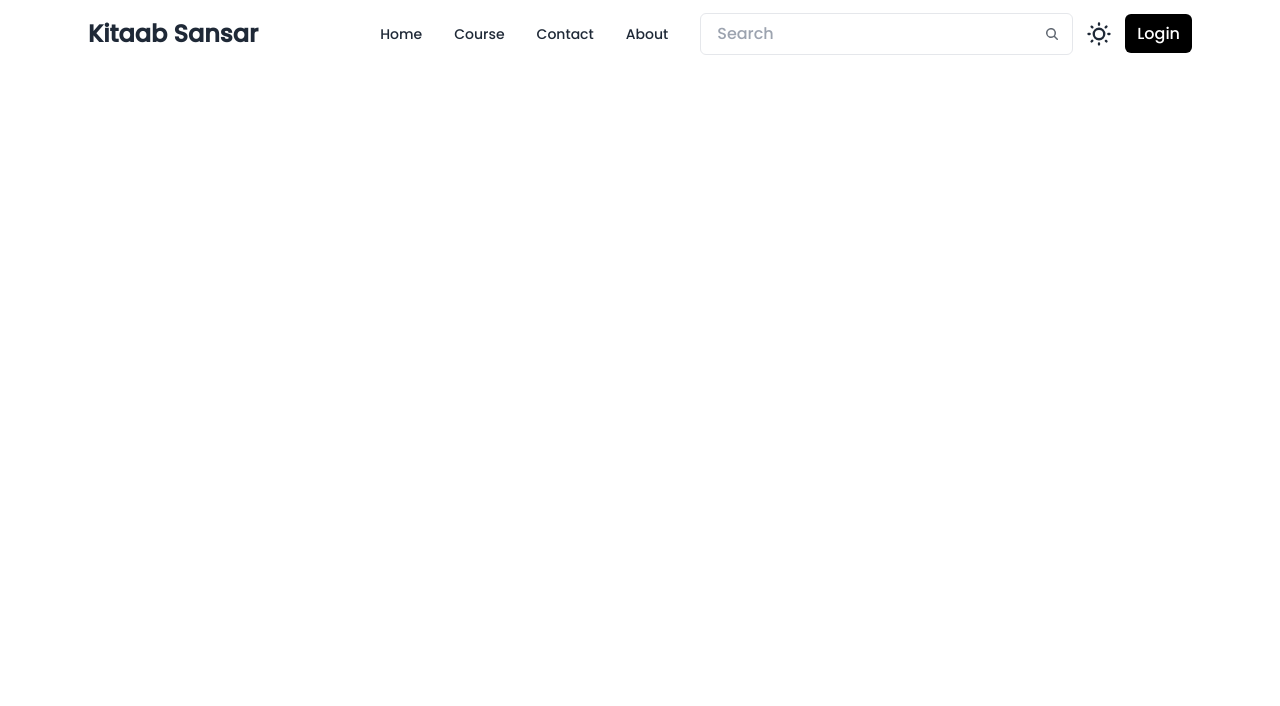
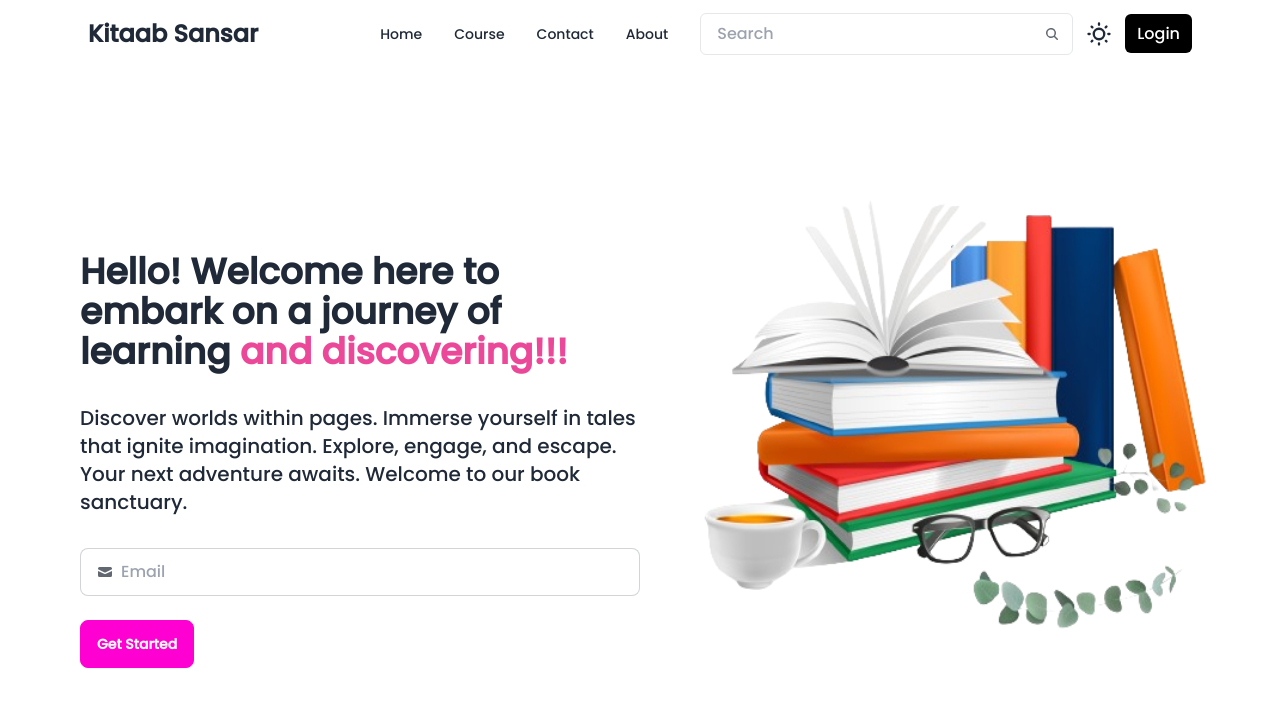
Before and after one commit to Biraj-Thapa/Book-Store, a React (Vite) app in the folder Frontend/: page / in a window 1280 px wide. Shown: the top 706 px of the page. Built offline with nearby package versions, Linux system fonts and the light colour scheme.

Commit message:
addedbanner

```diff
--- a/Frontend/src/App.jsx
+++ b/Frontend/src/App.jsx
@@ -1,10 +1,12 @@
 import React from "react";
 import Navbar from "./components/Navbar";
+import Banner from "./components/Banner";
 
 const App = () => {
   return (
     <>
       <Navbar />
+      <Banner />
     </>
   );
 };
--- /dev/null
+++ b/Frontend/src/components/Banner.jsx
@@ -0,0 +1,44 @@
+import React from "react";
+import banner from "../../public/Banner.png";
+
+const Banner = () => {
+  return (
+    <>
+      <div className=" max-w-screen-2xl container mx-auto md:px-20 px-4 flex flex-col md:flex-row my-10">
+        <div className="w-full order-2 md:order-1 md:w-1/2 mt-12 md:mt-36">
+          <div className="space-y-8">
+            <h1 className="text-2xl md:text-4xl font-bold">
+            Hello! Welcome here to embark on a journey of learning {" "}
+              <span className="text-pink-500">and discovering!!!</span>
+            </h1>
+            <p className="text-sm md:text-xl">
+            Discover worlds within pages. Immerse yourself in tales that ignite imagination. Explore, engage, and escape. Your next adventure awaits. Welcome to our book sanctuary.
+            </p>
+            <label className="input input-bordered flex items-center gap-2">
+              <svg
+                xmlns="http://www.w3.org/2000/svg"
+                viewBox="0 0 16 16"
+                fill="currentColor"
+                className="w-4 h-4 opacity-70"
+              >
+                <path d="M2.5 3A1.5 1.5 0 0 0 1 4.5v.793c.026.009.051.02.076.032L7.674 8.51c.206.1.446.1.652 0l6.598-3.185A.755.755 0 0 1 15 5.293V4.5A1.5 1.5 0 0 0 13.5 3h-11Z" />
+                <path d="M15 6.954 8.978 9.86a2.25 2.25 0 0 1-1.956 0L1 6.954V11.5A1.5 1.5 0 0 0 2.5 13h11a1.5 1.5 0 0 0 1.5-1.5V6.954Z" />
+              </svg>
+              <input type="text" className="grow" placeholder="Email" />
+            </label>
+          </div>
+          <button className="btn mt-6 btn-secondary">Get Started</button>
+        </div>
+        <div className=" order-1 w-full mt-20 md:w-1/2">
+          <img
+            src={banner}
+            className="md:w-[550px] md:h-[460px] md:ml-12"
+            alt=""
+          />
+        </div>
+      </div>
+    </>
+  );
+};
+
+export default Banner;
--- a/Frontend/src/components/Navbar.jsx
+++ b/Frontend/src/components/Navbar.jsx
@@ -1,6 +1,6 @@
 import React from "react";
 
-const NavBar = () => {
+const Navbar = () => {
   const navItems = (
     <>
       <li>
@@ -112,4 +112,4 @@
   );
 };
 
-export default NavBar;
+export default Navbar;
```
Also changed, not shown: Frontend/public/Banner.png (added).
